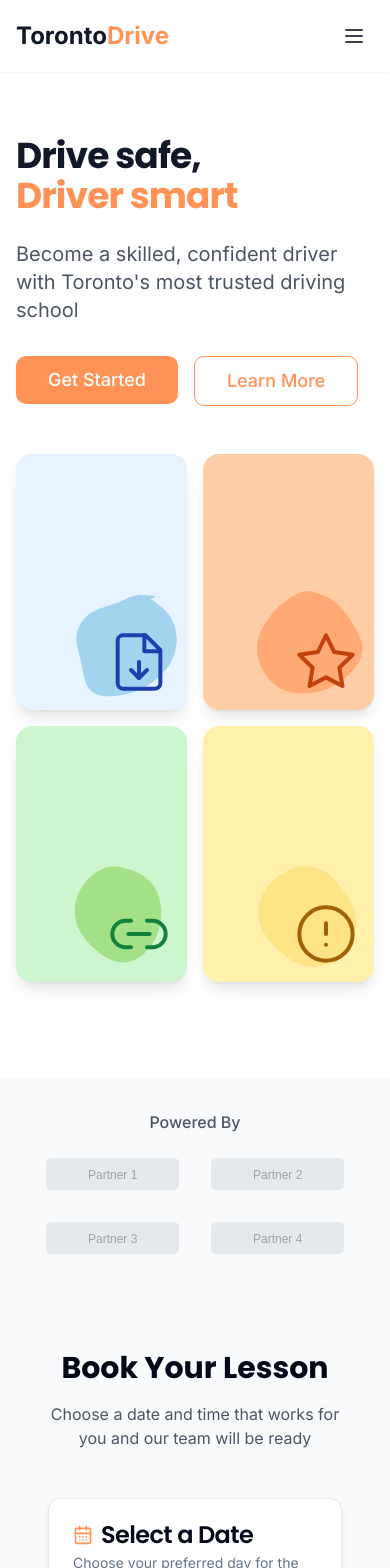
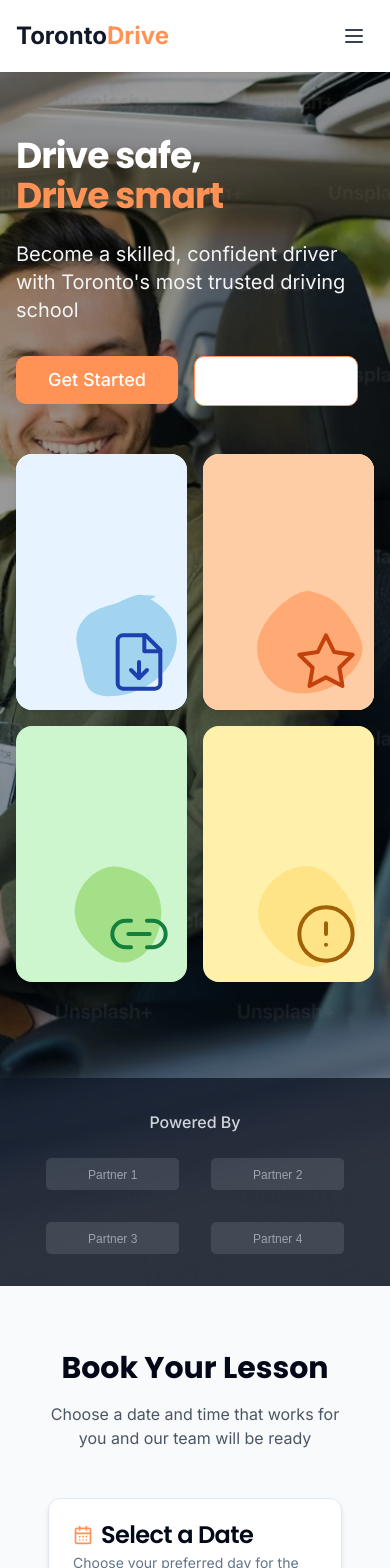
Before and after one commit to himulodaya/toronto-wheels-website-builder, a React (Vite) app: page / in a window 390 px wide. Shown: the top 1568 px of the page. Built offline with nearby package versions, Linux system fonts and the light colour scheme.

Commit message:
Add background to hero section
Added a background element to the hero section.

```diff
--- a/src/components/HeroSection.tsx
+++ b/src/components/HeroSection.tsx
@@ -4,23 +4,31 @@ import { Button } from '@/components/ui/button';
 
 const HeroSection = () => {
   return (
-    <section id="home" className="relative bg-white overflow-hidden">
-      <div className="container mx-auto px-4 sm:px-6 lg:px-8">
+    <section id="home" className="relative overflow-hidden">
+      {/* Background image */}
+      <div
+        className="absolute inset-0 w-full h-full bg-cover bg-center z-0"
+        style={{ backgroundImage: "url('/lovable-uploads/30e212be-8f9d-443c-9783-1ee9eea63cc4.png')" }}
+      >
+        <div className="absolute inset-0 bg-black/40"></div>
+      </div>
+
+      <div className="container mx-auto px-4 sm:px-6 lg:px-8 relative z-10">
         <div className="pt-16 pb-24 md:pt-24 md:pb-32 lg:pt-32 lg:pb-40">
           <div className="grid grid-cols-1 md:grid-cols-2 gap-12 items-center">
             <div className="animate-fade-in">
-              <h1 className="text-4xl sm:text-5xl md:text-5xl lg:text-6xl font-bold tracking-tight text-gray-900 mb-6">
+              <h1 className="text-4xl sm:text-5xl md:text-5xl lg:text-6xl font-bold tracking-tight text-white mb-6">
                 Drive safe,<br />
-                <span className="text-driving-orange">Driver smart</span>
+                <span className="text-driving-orange">Drive smart</span>
               </h1>
-              <p className="text-xl text-gray-600 mb-8">
+              <p className="text-xl text-gray-100 mb-8">
                 Become a skilled, confident driver with Toronto's most trusted driving school
               </p>
               <div className="flex flex-wrap gap-4">
                 <Button className="bg-driving-orange hover:bg-driving-orange/90 text-white text-lg px-8 py-6">
                   Get Started
                 </Button>
-                <Button variant="outline" className="border-driving-orange text-driving-orange hover:bg-driving-orange/10 text-lg px-8 py-6">
+                <Button variant="outline" className="border-driving-orange text-white hover:bg-driving-orange/10 text-lg px-8 py-6">
                   Learn More
                 </Button>
               </div>
@@ -96,29 +104,29 @@ const HeroSection = () => {
       </div>
 
       {/* Trusted by section */}
-      <div className="bg-gray-50 py-8">
+      <div className="bg-gray-900 bg-opacity-80 py-8 relative z-10">
         <div className="container mx-auto px-4 sm:px-6 lg:px-8">
-          <p className="text-center text-gray-600 font-medium mb-6">Powered By</p>
+          <p className="text-center text-gray-300 font-medium mb-6">Powered By</p>
           <div className="flex flex-wrap justify-center items-center gap-8 md:gap-12 lg:gap-16">
-            <div className="text-gray-400 hover:text-gray-600 transition-colors">
+            <div className="text-gray-400 hover:text-gray-300 transition-colors">
               <svg width="100" height="24" viewBox="0 0 100 24" fill="currentColor" className="h-8 w-auto">
                 <rect width="100" height="24" rx="4" fillOpacity="0.2" />
                 <text x="50" y="16" fontFamily="Arial" fontSize="9" textAnchor="middle" fill="currentColor">Partner 1</text>
               </svg>
             </div>
-            <div className="text-gray-400 hover:text-gray-600 transition-colors">
+            <div className="text-gray-400 hover:text-gray-300 transition-colors">
               <svg width="100" height="24" viewBox="0 0 100 24" fill="currentColor" className="h-8 w-auto">
                 <rect width="100" height="24" rx="4" fillOpacity="0.2" />
                 <text x="50" y="16" fontFamily="Arial" fontSize="9" textAnchor="middle" fill="currentColor">Partner 2</text>
               </svg>
             </div>
-            <div className="text-gray-400 hover:text-gray-600 transition-colors">
+            <div className="text-gray-400 hover:text-gray-300 transition-colors">
               <svg width="100" height="24" viewBox="0 0 100 24" fill="currentColor" className="h-8 w-auto">
                 <rect width="100" height="24" rx="4" fillOpacity="0.2" />
                 <text x="50" y="16" fontFamily="Arial" fontSize="9" textAnchor="middle" fill="currentColor">Partner 3</text>
               </svg>
             </div>
-            <div className="text-gray-400 hover:text-gray-600 transition-colors">
+            <div className="text-gray-400 hover:text-gray-300 transition-colors">
               <svg width="100" height="24" viewBox="0 0 100 24" fill="currentColor" className="h-8 w-auto">
                 <rect width="100" height="24" rx="4" fillOpacity="0.2" />
                 <text x="50" y="16" fontFamily="Arial" fontSize="9" textAnchor="middle" fill="currentColor">Partner 4</text>
```
Also changed, not shown: public/lovable-uploads/30e212be-8f9d-443c-9783-1ee9eea63cc4.png (added).
